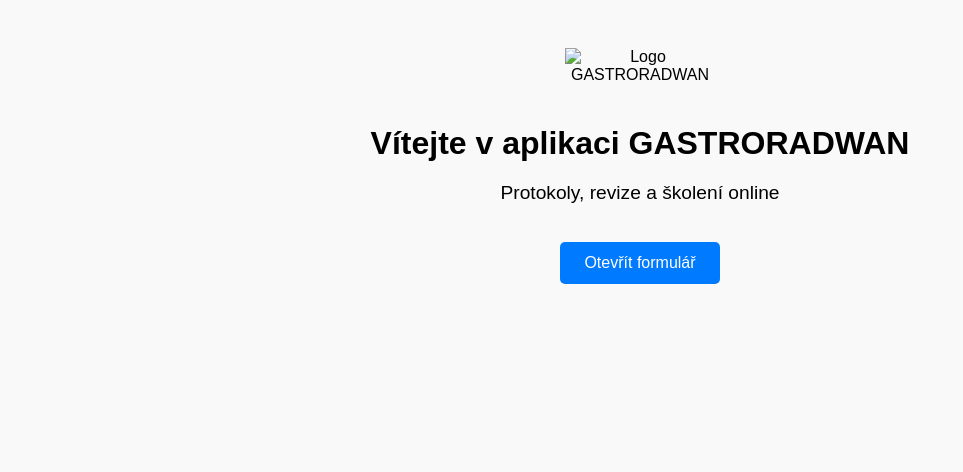
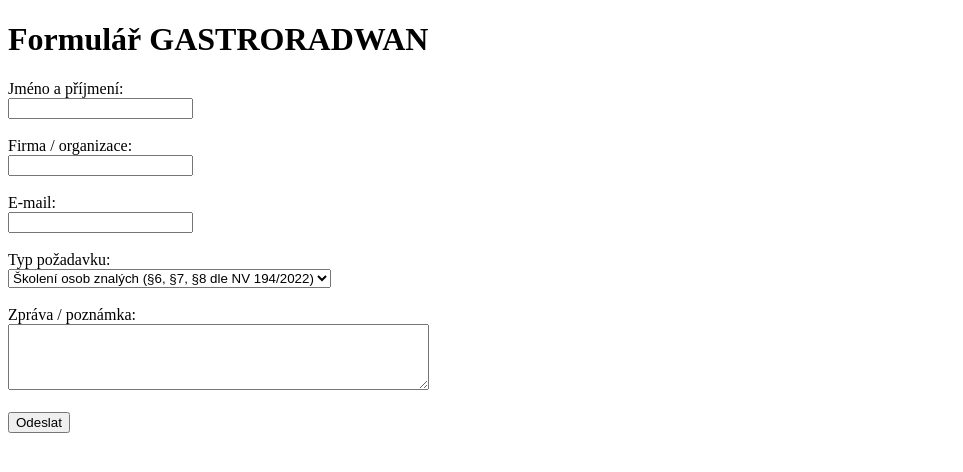
Before and after one commit to gastroradwan/protokol, a plain HTML site: page index.html in a window 1280 px wide. Shown: the whole page, without its empty margins (0-963 px from the left). Drawn offline with Linux system fonts and the light colour scheme.

Commit message:
Update index.html

```diff
--- a/index.html
+++ b/index.html
@@ -1,51 +1,33 @@
 <!DOCTYPE html>
 <html lang="cs">
 <head>
-  <meta charset="UTF-8">
-  <title>Protokolová aplikace</title>
-  <style>
-    body {
-      font-family: Arial, sans-serif;
-      text-align: center;
-      padding: 40px;
-      background-color: #f9f9f9;
-    }
-    h1 {
-      font-size: 2em;
-      margin-bottom: 0.5em;
-    }
-    p {
-      font-size: 1.2em;
-      margin-bottom: 2em;
-    }
-    button {
-      padding: 12px 24px;
-      font-size: 16px;
-      background-color: #007bff;
-      color: white;
-      border: none;
-      border-radius: 5px;
-      cursor: pointer;
-    }
-    button:hover {
-      background-color: #0056b3;
-    }
-    img {
-      max-width: 150px;
-      margin-bottom: 20px;
-    }
-  </style>
+  <meta charset="UTF-8" />
+  <title>Formulář GASTRORADWAN</title>
 </head>
 <body>
+  <h1>Formulář GASTRORADWAN</h1>
+  <form>
+    <label for="jmeno">Jméno a příjmení:</label><br />
+    <input type="text" id="jmeno" name="jmeno" required /><br /><br />
 
-  <img src="logo.png" alt="Logo GASTRORADWAN">
+    <label for="firma">Firma / organizace:</label><br />
+    <input type="text" id="firma" name="firma" /><br /><br />
 
-  <h1>Vítejte v aplikaci <strong>GASTRORADWAN</strong></h1>
-  <p>Protokoly, revize a školení online</p>
+    <label for="email">E-mail:</label><br />
+    <input type="email" id="email" name="email" required /><br /><br />
 
-  <a href="formular.html">
-    <button>Otevřít formulář</button>
-  </a>
+    <label for="typ">Typ požadavku:</label><br />
+    <select id="typ" name="typ">
+      <option value="skoleni_znalych">Školení osob znalých (§6, §7, §8 dle NV 194/2022)</option>
+      <option value="revize">Revize elektro</option>
+      <option value="protokoly">Vyhotovení protokolů</option>
+      <option value="jine">Jiné</option>
+    </select><br /><br />
 
+    <label for="zprava">Zpráva / poznámka:</label><br />
+    <textarea id="zprava" name="zprava" rows="4" cols="50"></textarea><br /><br />
+
+    <button type="submit">Odeslat</button>
+  </form>
 </body>
 </html>
```
